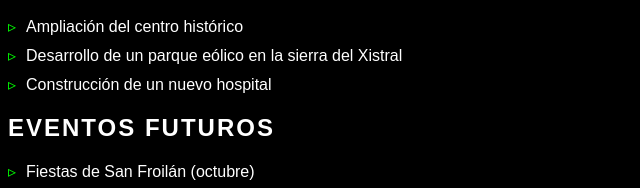
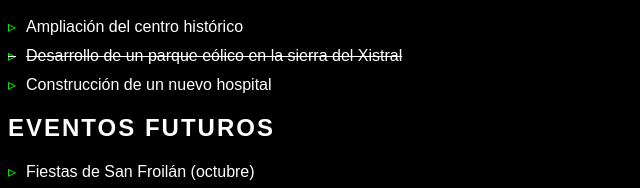
Before and after one commit to CristianSoncco/lugo-lugo, a plain HTML site: page index.html in a window 1280 px wide. Both pictures are taken after a click on the item "Desarrollo de un parque eólico en la sierra del Xistral". Shown: the part 195-383 px from the top of the page, 0-640 px from the left. Drawn offline with Linux system fonts and the light colour scheme.

Commit message:
Agregamos un poco de js.

```diff
--- a/index.html
+++ b/index.html
@@ -79,5 +79,15 @@
     <li>Caudal Fest (septiembre)</li>
     <li>Semana Cultural (mayo)</li>
   </ul>
+  <script>
+    // JavaScript para la interactividad
+    const listItems = document.querySelectorAll("li");
+
+    listItems.forEach(item => {
+      item.addEventListener("click", () => {
+        item.style.textDecoration = "line-through";
+      });
+    });
+  </script>
 </body>
 </html>
```
